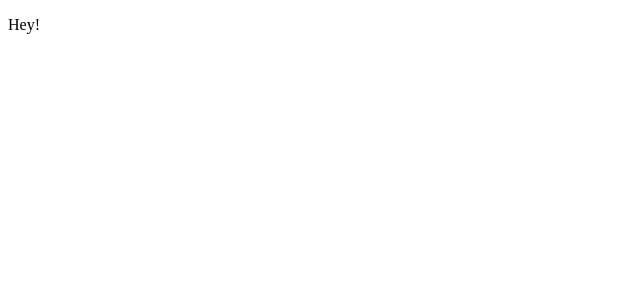
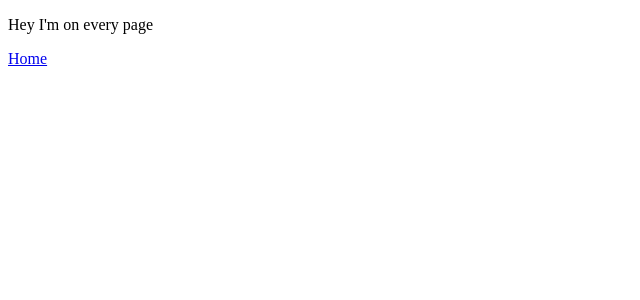
Before and after one commit to cassidyjamesw/sickfits, a Next.js app in the folder frontend/: page /sell in a window 1280 px wide. Shown: the top 300 px of the page, without its empty margins (0-640 px from the left). Built offline with nearby package versions, Linux system fonts and the light colour scheme.

Commit message:
routing and custom appjs

```diff
--- /dev/null
+++ b/frontend/pages/_app.js
@@ -0,0 +1,16 @@
+import App, { Container } from "next/app";
+
+class MyApp extends App {
+  render() {
+    const { Component } = this.props;
+
+    return (
+      <Container>
+        <p>Hey I'm on every page </p>
+        <Component />
+      </Container>
+    );
+  }
+}
+
+export default MyApp;
--- a/frontend/pages/index.js
+++ b/frontend/pages/index.js
@@ -1,6 +1,10 @@
+import Link from "next/link";
+
 const Home = props => (
   <div>
-    <p>Hey!</p>
+    <Link href="/sell">
+      <a>Sell!</a>
+    </Link>
   </div>
 );
 
--- a/frontend/pages/sell.js
+++ b/frontend/pages/sell.js
@@ -1,6 +1,10 @@
+import Link from "next/link";
+
 const Sell = props => (
   <div>
-    <p>Hey!</p>
+    <Link href="./index">
+      <a>Home</a>
+    </Link>
   </div>
 );
 
```
